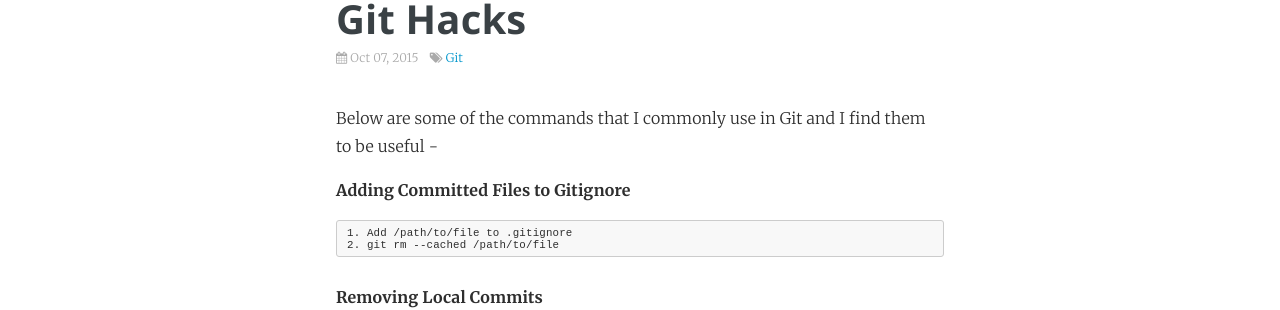
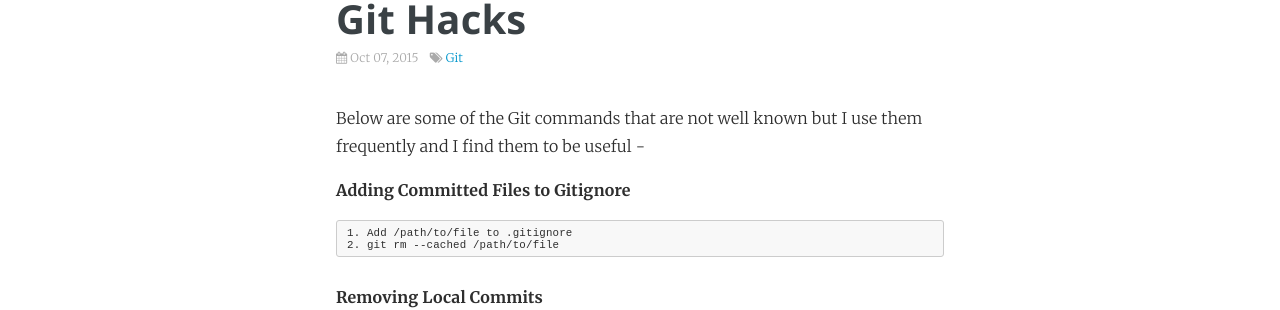
Before and after one commit to kaushik88/kaushik88.github.io, a Jekyll site: the page built from _posts/2015-10-07-git-hacks.md, in a window 1280 px wide. Shown: the part 131-441 px from the top of the page. Built offline with Jekyll 4.4.1, drawn with Linux system fonts in a browser that asks for light colours; comment, search, counter and statistics services are not loaded.

Commit message:
Git hacks

```diff
--- a/_posts/2015-10-07-git-hacks.md
+++ b/_posts/2015-10-07-git-hacks.md
@@ -8,7 +8,7 @@
 thumbnail_path: blog/personal/git.jpg
 ---
 
-Below are some of the commands that I commonly use in Git and I find them to be useful -
+Below are some of the Git commands that are not well known but I use them frequently and I find them to be useful -
 
 **Adding Committed Files to Gitignore**
 
```
